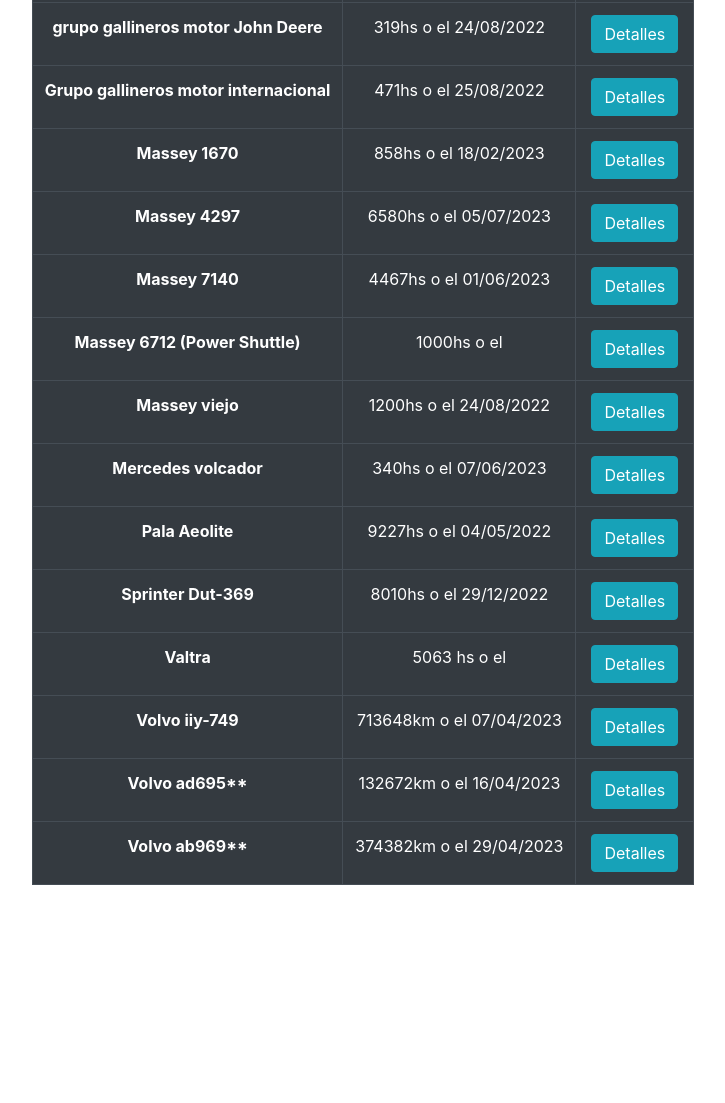
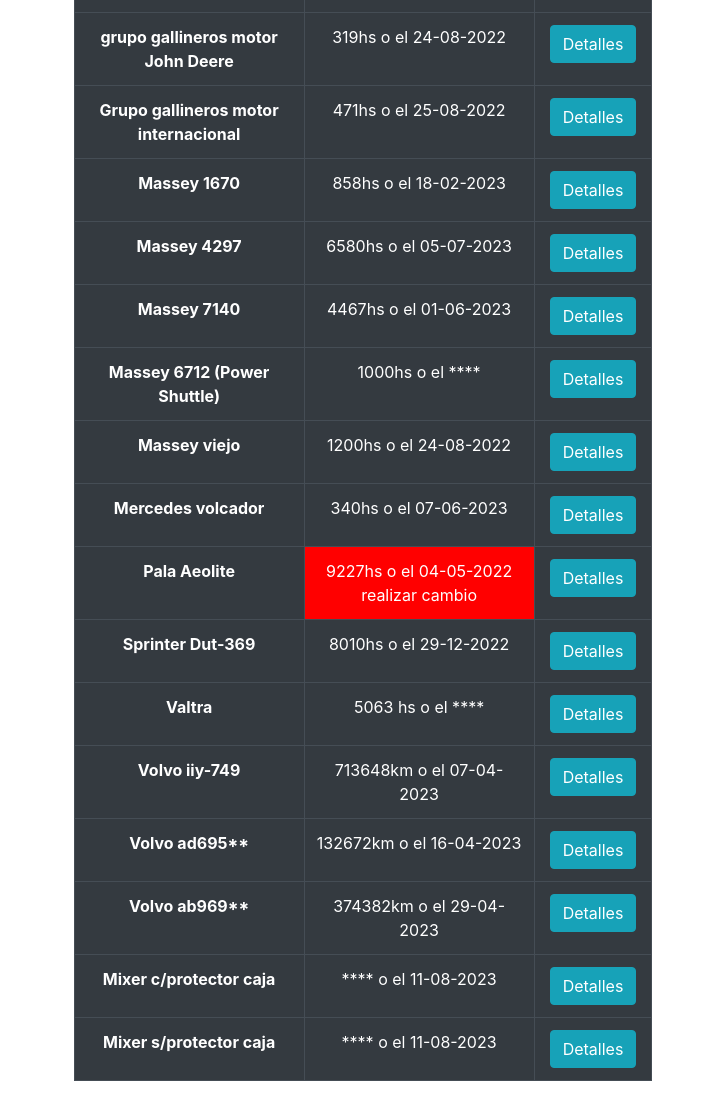
Before and after one commit to JoaquinAkerman/Cambios-de-aceite, a website with bundled scripts: page index.html in a window 1280 px wide. Shown: the part 230-1333 px from the top of the page, without its empty margins (277-1002 px from the left). Before the commit the page ends 1137 px from the top, so only its background shows below. Built offline with nearby package versions, Linux system fonts and the light colour scheme.

Commit message:
Agrega aviso
Al cumplirse 1 año del ultimo servicio, se muestra un aviso en el vehículo

```diff
--- a/css/style.css
+++ b/css/style.css
@@ -1,14 +1,18 @@
 body {
-    text-align: center;
+  text-align: center;
 }
 
 div {
-    display: inline-block;
+  display: inline-block;
 }
 
+th,
+td {
+  border: 1px solid black;
+  padding: 5px;
+  max-width: 230px;
+}
 
-
-th, td {
-    border: 1px solid black;
-    padding: 5px;
+.alerta {
+  background-color: red;
 }
--- a/index.html
+++ b/index.html
@@ -18,7 +18,8 @@
     />
   </head>
   <body>
-    <h1>Vehículos</h1>
+    <div>
+      <h1 id="titulo">Cargando...</h1>
       <div>
         <table class="table table-dark">
           <thead>
@@ -31,6 +32,8 @@
           <tbody id="contendio-de-tabla"></tbody>
         </table>
       </div>
+    </div>
+
     <script type="module" src="main.js"></script>
   </body>
 </html>
--- a/main.js
+++ b/main.js
@@ -1,8 +1,3 @@
-import { dataDeVehiculos } from './modules/data_de_vehiculos.js';
-import { mostrarVehiculos } from './modules/ui.js';
-
-function inicializar() {
-  mostrarVehiculos(dataDeVehiculos);
-}
+import { inicializar } from './modules/ui.js';
 
 inicializar();
--- a/modules/data_de_vehiculos.js
+++ b/modules/data_de_vehiculos.js
@@ -2,103 +2,118 @@
   {
     nombre: 'Ford F100',
     proximoCambio: '105900km',
-    fechaProximoCambio: '10/08/2023',
+    fechaProximoCambio: '10-08-2023',
     link: 'https://drive.google.com/drive/folders/1xvcaQM34ojaXJEB1iJxsXQV26AR7lo7a?usp=sharing',
   },
 
   {
     nombre: 'Grupo extrusores',
     proximoCambio: '610hs',
-    fechaProximoCambio: '25/08/2022',
+    fechaProximoCambio: '25-08-2022',
     link: 'https://drive.google.com/drive/folders/12u-i64HDN3hPGbifcGSrlDU9O8YIcgZ3?usp=sharing',
   },
   {
     nombre: 'grupo gallineros motor John Deere',
     proximoCambio: '319hs',
-    fechaProximoCambio: '24/08/2022',
+    fechaProximoCambio: '24-08-2022',
     link: 'https://drive.google.com/drive/folders/1Y3AxsyJP62cww2vmU2Q33rx9tkWx09sJ?usp=sharing',
   },
   {
     nombre: 'Grupo gallineros motor internacional',
     proximoCambio: '471hs',
-    fechaProximoCambio: '25/08/2022',
+    fechaProximoCambio: '25-08-2022',
     link: 'https://drive.google.com/drive/folders/1qqH1fy5nMNksLYWWWOoZjzgtDCG09Cg9?usp=sharing',
   },
   {
     nombre: 'Massey  1670',
     proximoCambio: '858hs',
-    fechaProximoCambio: '18/02/2023',
+    fechaProximoCambio: '18-02-2023',
     link: 'https://drive.google.com/drive/folders/10Z3piR3MiAYeCDs7B4L6uqidHJqfuVWV?usp=sharing',
   },
   {
     nombre: 'Massey 4297',
     proximoCambio: '6580hs',
     comentario: 'Prox cambiar filtro combustible',
-    fechaProximoCambio: '05/07/2023',
+    fechaProximoCambio: '05-07-2023',
     link: 'https://drive.google.com/drive/folders/1KeLv38lfUafOaHYYe3AxmVQumNo5Fl0c?usp=sharing',
   },
   {
     nombre: 'Massey 7140',
     proximoCambio: '4467hs',
-    fechaProximoCambio: '01/06/2023',
+    fechaProximoCambio: '01-06-2023',
     comentario: 'Prox cambiar filtro gasoil, estan en stock',
     link: 'https://drive.google.com/drive/folders/1f3pG9KthDZhzyiONU8uV0o1OYKXt1lju?usp=sharing',
   },
   {
     nombre: 'Massey 6712 (Power Shuttle)',
     proximoCambio: '1000hs',
-    fechaProximoCambio: '',
+    fechaProximoCambio: '****',
     comentario: 'con 800hs en concesionario',
     link: 'https://drive.google.com/drive/folders/1lteIqkj_jrUboFQzui9C3pnctyGVGtIA?usp=sharing',
   },
   {
     nombre: 'Massey viejo',
     proximoCambio: '1200hs',
-    fechaProximoCambio: '24/08/2022',
+    fechaProximoCambio: '24-08-2022',
     link: 'https://drive.google.com/drive/folders/1_MVoUZMIUXP1Mks7aZiN1XUKl0HP670J?usp=sharing',
   },
   {
     nombre: 'Mercedes volcador',
     proximoCambio: '340hs',
-    fechaProximoCambio: '07/06/2023',
+    fechaProximoCambio: '07-06-2023',
     link: 'https://drive.google.com/drive/folders/1EMjsNMAe1WenQOAxp8UdYT4AawfdgpxM?usp=sharing',
   },
   {
     nombre: 'Pala Aeolite',
     proximoCambio: '9227hs',
-    fechaProximoCambio: '04/05/2022',
+    fechaProximoCambio: '04-05-2022',
     link: 'https://drive.google.com/drive/folders/1gzvFEuaBfOD-4E_2UOScmPSoryWv8zh9?usp=sharing',
   },
   {
     nombre: 'Sprinter Dut-369',
     proximoCambio: '8010hs',
-    fechaProximoCambio: '29/12/2022',
+    fechaProximoCambio: '29-12-2022',
     link: 'https://drive.google.com/drive/folders/1ti7Uz06XT_a4VlSvIMkoDqpveghaC2vP?usp=sharings',
   },
   {
     nombre: 'Valtra',
     proximoCambio: '5063 hs',
-    fechaProximoCambio: '',
+    fechaProximoCambio: '****',
     comentario: 'Controlar aceites diferencial y caja',
     link: 'https://drive.google.com/drive/folders/1ay9IBNS0cg-Czq5FpLF1vs6GB285xfeV?usp=sharing',
   },
   {
     nombre: 'Volvo iiy-749',
     proximoCambio: '713648km',
-    fechaProximoCambio: '07/04/2023',
+    fechaProximoCambio: '07-04-2023',
     link: 'https://drive.google.com/drive/folders/1fDwojaOUVtmfFUzHXEcKKW9crPtyIfX8?usp=sharing',
   },
   {
     nombre: 'Volvo ad695**',
     proximoCambio: '132672km',
-    fechaProximoCambio: '16/04/2023',
+    fechaProximoCambio: '16-04-2023',
     link: 'https://drive.google.com/drive/folders/1xxhuzADUWA-F_M1KHt6vbBR8YiuIQYKU?usp=sharing',
   },
   {
     nombre: 'Volvo ab969**',
     proximoCambio: '374382km',
-    fechaProximoCambio: '29/04/2023',
+    fechaProximoCambio: '29-04-2023',
     comentario: 'Cambió filtro secante en mecanico',
     link: 'https://drive.google.com/drive/folders/1BxUgoI39s6RlNdcQzoqUErPkFRrsXnks?usp=sharing',
   },
+
+  {
+    nombre: 'Mixer c/protector caja',
+    proximoCambio: '****',
+    fechaProximoCambio: '11-08-2023',
+    comentario: 'caja delantera 10L 80w90, caja trasera sae250',
+    link: null,
+  },
+  {
+    nombre: 'Mixer s/protector caja',
+    proximoCambio: '****',
+    fechaProximoCambio: '11-08-2023',
+    comentario: 'caja delantera 10L 80w90, caja trasera sae250',
+    link: null,
+  },
 ];
--- a/modules/servicios.js
+++ b/modules/servicios.js
@@ -1,5 +1,24 @@
 function verDetalles(link) {
-  window.location.href = link;
+  if (link === null) {
+    window.alert('por el momento hay mas detalles');
+  } else {
+    window.location.href = link;
+  }
 }
 
-export { verDetalles };
+function ordenarFechaParaComparar(arrayFecha) {
+  const fechaParaComparar = new Date(
+    arrayFecha[0],
+    arrayFecha[1] - 1, //los meses arrancan en 0
+    arrayFecha[2],
+  );
+  return fechaParaComparar;
+}
+function obtenerFechaActual() {
+  const fechaActual = new Date().toISOString().split('T');
+  const soloFecha = fechaActual[0].toString().split('-'); // devuelve yyyy-MM-dd
+  const fechaFinal = ordenarFechaParaComparar(soloFecha);
+  return fechaFinal;
+}
+
+export { verDetalles, ordenarFechaParaComparar, obtenerFechaActual };
--- a/modules/ui.js
+++ b/modules/ui.js
@@ -1,12 +1,31 @@
-import { verDetalles } from './servicios.js';
+import {
+  obtenerFechaActual,
+  verDetalles,
+  ordenarFechaParaComparar,
+} from './servicios.js';
+import { dataDeVehiculos } from './data_de_vehiculos.js';
 
-function setearProximoCambio(fechaDeCambio, fechaActual) {
-  if (fechaDeCambio > fechaActual) {
+function resaltar(dataFechaDeCambio, $fecha) {
+  const fechaActualFinal = obtenerFechaActual();
+  const fechaDeCambio = dataFechaDeCambio.split('-'); /// tiene formato dd-MM-yyyy
+  const fechaDeCambioOrdenada = [
+    fechaDeCambio[2],
+    fechaDeCambio[1],
+    fechaDeCambio[0],
+  ];
+  const fechaDeCambioFinal = ordenarFechaParaComparar(fechaDeCambioOrdenada);
+
+  if (fechaActualFinal > fechaDeCambioFinal) {
+    const aviso = ' realizar cambio';
+    $fecha.classList = 'alerta';
+    $fecha.append(aviso);
   }
 }
 
 function mostrarVehiculos(dataDeVehiculos) {
   const $contenidoDeTabla = document.querySelector('#contendio-de-tabla');
+  const $titulo = document.querySelector('#titulo');
+
   dataDeVehiculos.forEach((vehiculo) => {
     const { nombre, proximoCambio, fechaProximoCambio, link } = vehiculo;
     const $nuevoVehiculo = document.createElement('tr');
@@ -27,7 +46,16 @@
     $nuevoVehiculo.appendChild($proximoCambio);
     $nuevoVehiculo.appendChild($verDetalles);
     $contenidoDeTabla.appendChild($nuevoVehiculo);
+    resaltar(fechaProximoCambio, $proximoCambio);
+    actualizaH1($titulo);
   });
 }
 
-export { mostrarVehiculos };
+function actualizaH1(titulo) {
+  titulo.textContent = 'Vehículos';
+}
+
+function inicializar() {
+  mostrarVehiculos(dataDeVehiculos);
+}
+export { mostrarVehiculos, inicializar };
```
Lines whose indentation alone changed are shown as unchanged.
